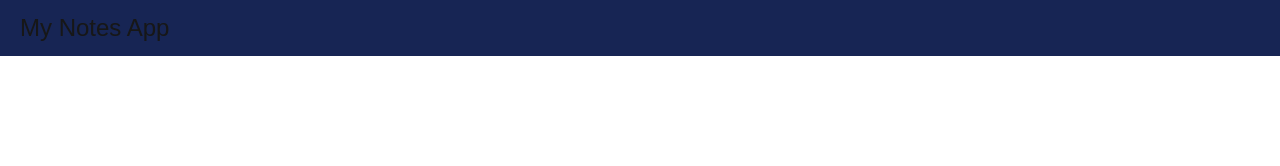
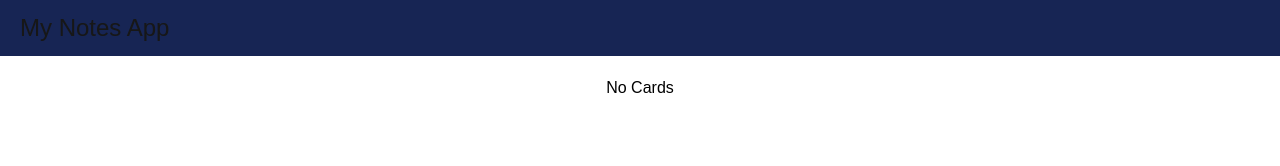
Before and after one commit to giojano1/re_test, a Next.js app: page / in a window 1280 px wide. Shown: the top 166 px of the page. Built offline with nearby package versions, Linux system fonts and the light colour scheme.

Commit message:
bugFix/undefined=card

```diff
--- a/app/page.tsx
+++ b/app/page.tsx
@@ -5,10 +5,11 @@ import { Card } from "@/types";
 import { cn } from "@/lib/utils";
 export default function Home() {
   const [cards, setCards] = useState<Card[]>(() => {
-    if (typeof window != "undefined") {
+    if (typeof window !== "undefined") {
       const savedCards = localStorage.getItem("cards");
       return savedCards ? JSON.parse(savedCards) : [];
     }
+    return [];
   });
   // save cards to local storage
   useEffect(() => {
@@ -82,11 +83,13 @@ export default function Home() {
       link.click();
     }
   };
+
   return (
     <div>
       <AddCardButton setCards={setCards} />
       <div className="flex flex-col items-center mx-auto my-5 gap-5 w-[320px]">
-        {cards.map((card) => (
+        {cards.length > 0 ? (
+          cards.map((card) => (
             <div
               key={card.id}
               className={cn(
@@ -155,7 +158,10 @@ export default function Home() {
                 ))}
               </div>
             </div>
-        ))}
+          ))
+        ) : (
+          <p className="text-black">No Cards</p>
+        )}
       </div>
     </div>
   );
```
Lines whose indentation alone changed are shown as unchanged.
